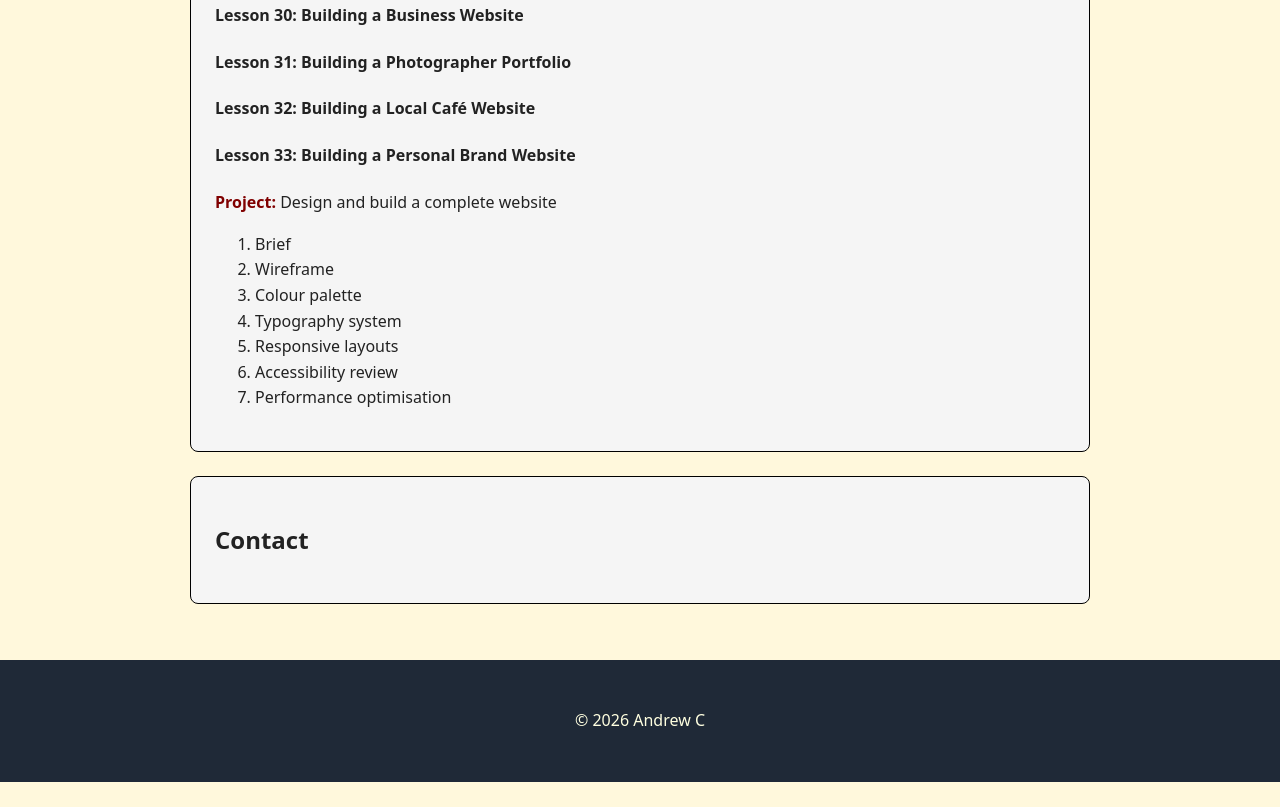
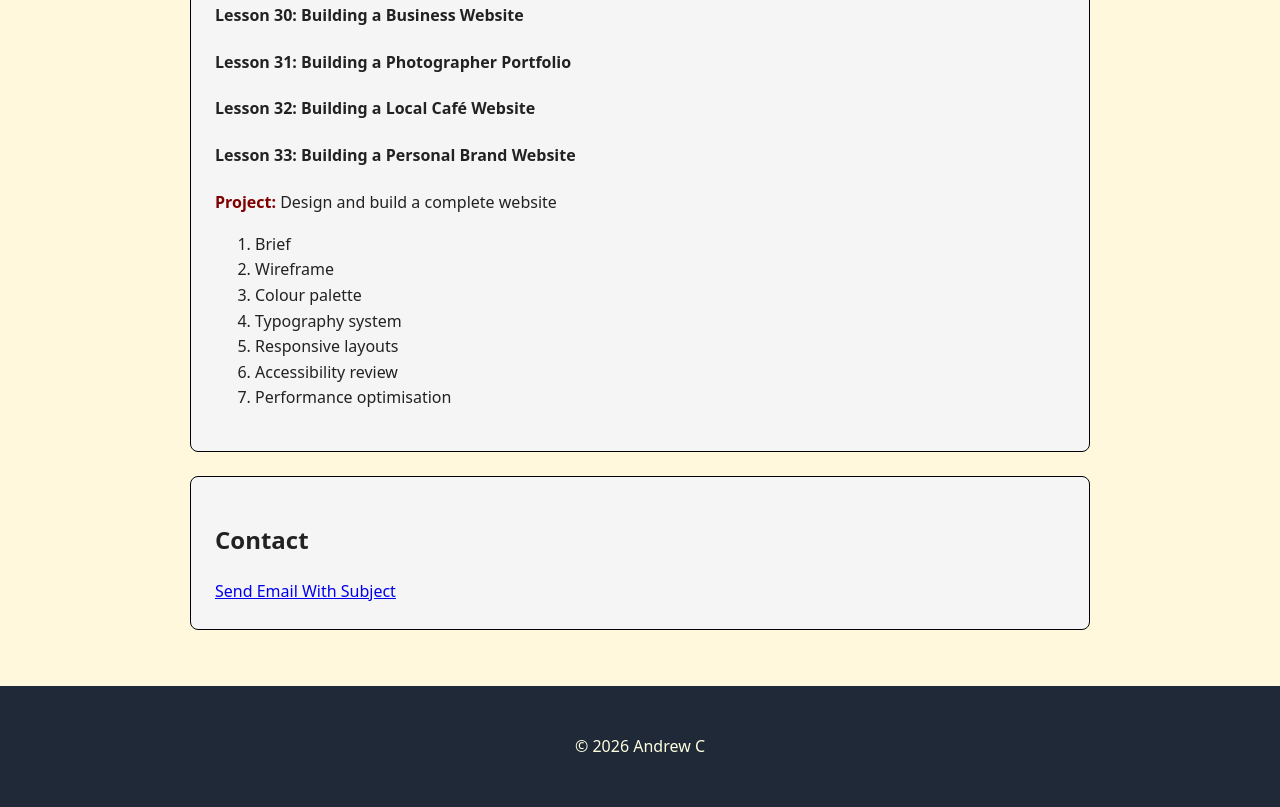
Before and after one commit to deeps951/youtubechannel, a plain HTML site: page index.html in a window 1280 px wide. Shown: the part 6332-7139 px from the top of the page. Before the commit the page ends 7114 px from the top, so only its background shows below. Drawn offline with Linux system fonts and the light colour scheme.

Commit message:
Update index.html

```diff
--- a/index.html
+++ b/index.html
@@ -347,7 +347,10 @@
       <!-- contact section -->
       <section class="card">
         <h2>Contact</h2>
-        <!-- <p>Email: hello@example.com</p> -->
+        <a href="mailto:deeps951@gmail.com
+         ?subject=Saying%20hello">
+        Send Email With Subject
+    </a>
       </section>
     </main>
     <!-- end of contact section -->
```
